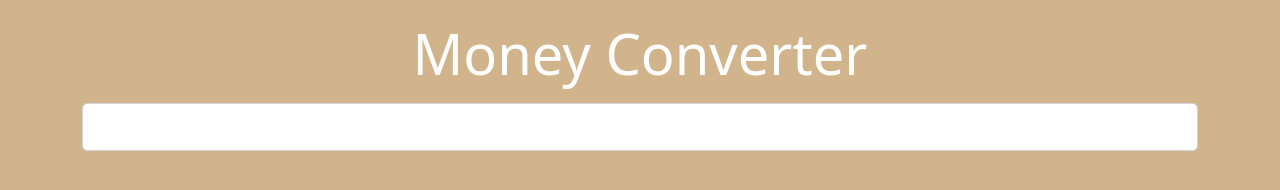
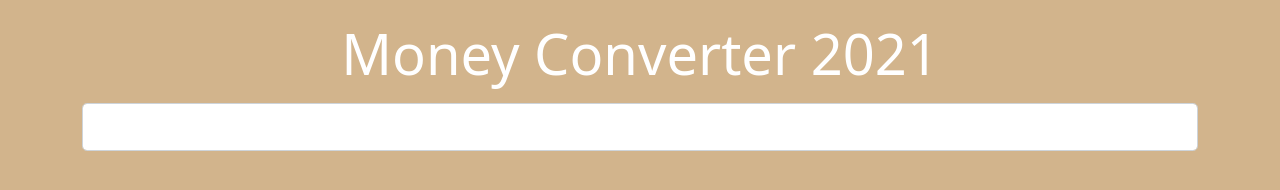
Before and after one commit to SaidbekIkromov/moneyConverter, a plain HTML site: page index.html in a window 1280 px wide. Drawn offline with nearby package versions, Linux system fonts and the light colour scheme.

Commit message:
Update index.html

```diff
--- a/index.html
+++ b/index.html
@@ -14,7 +14,7 @@
         <div class="row">
             <div class="col-md-12">
                 <h1 class="display-4 text-center mb-3">
-                    Money Converter
+                    Money Converter 2021
                 </h1>
                 <form>
                     <div class="form-group text-center">
```
